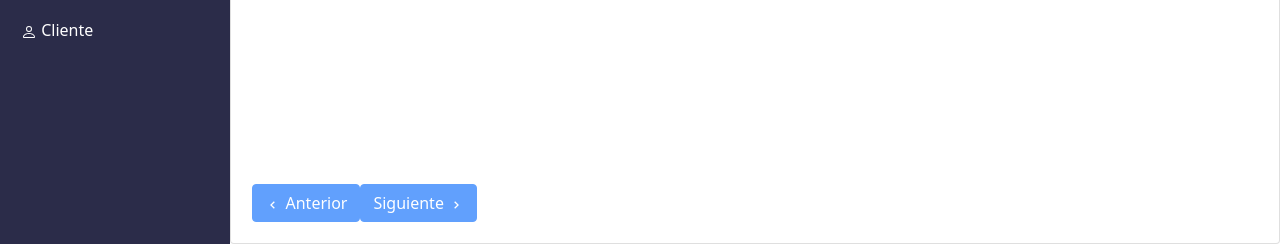
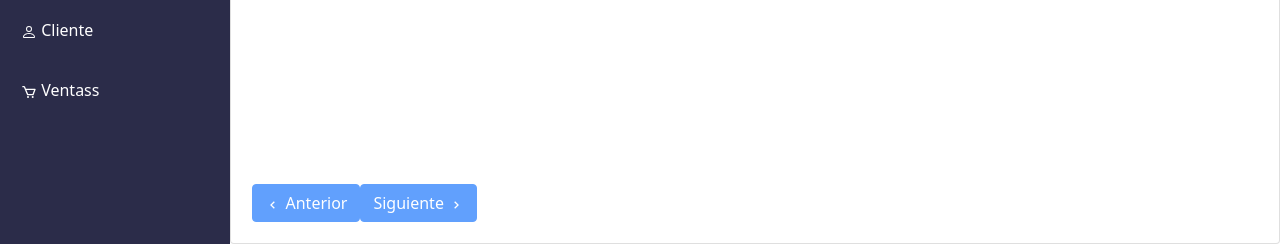
Before and after one commit to Jmarin2022/Tiendita-Proyecto-Sena, a React (Create React App) app in the folder vistas proyecto react/ClientApp/: page /cliente in a window 1280 px wide. Shown: the part 416-661 px from the top of the page. Built offline with nearby package versions, Linux system fonts and the light colour scheme; no server answers; what @react-pdf/renderer would draw is missing.

Commit message:
bebe ya me dio wey, creo

```diff
--- a/vistas proyecto react/ClientApp/src/componentes/principales/navbar.js
+++ b/vistas proyecto react/ClientApp/src/componentes/principales/navbar.js
@@ -39,7 +39,9 @@ export function NavBar() {
                     <BsPerson /> Cliente
                 </Link>
 
-
+                <Link to="/venta" className="nav-link1">
+                    <BiCart /> Ventass
+                </Link>
 
 
             </div>
```
